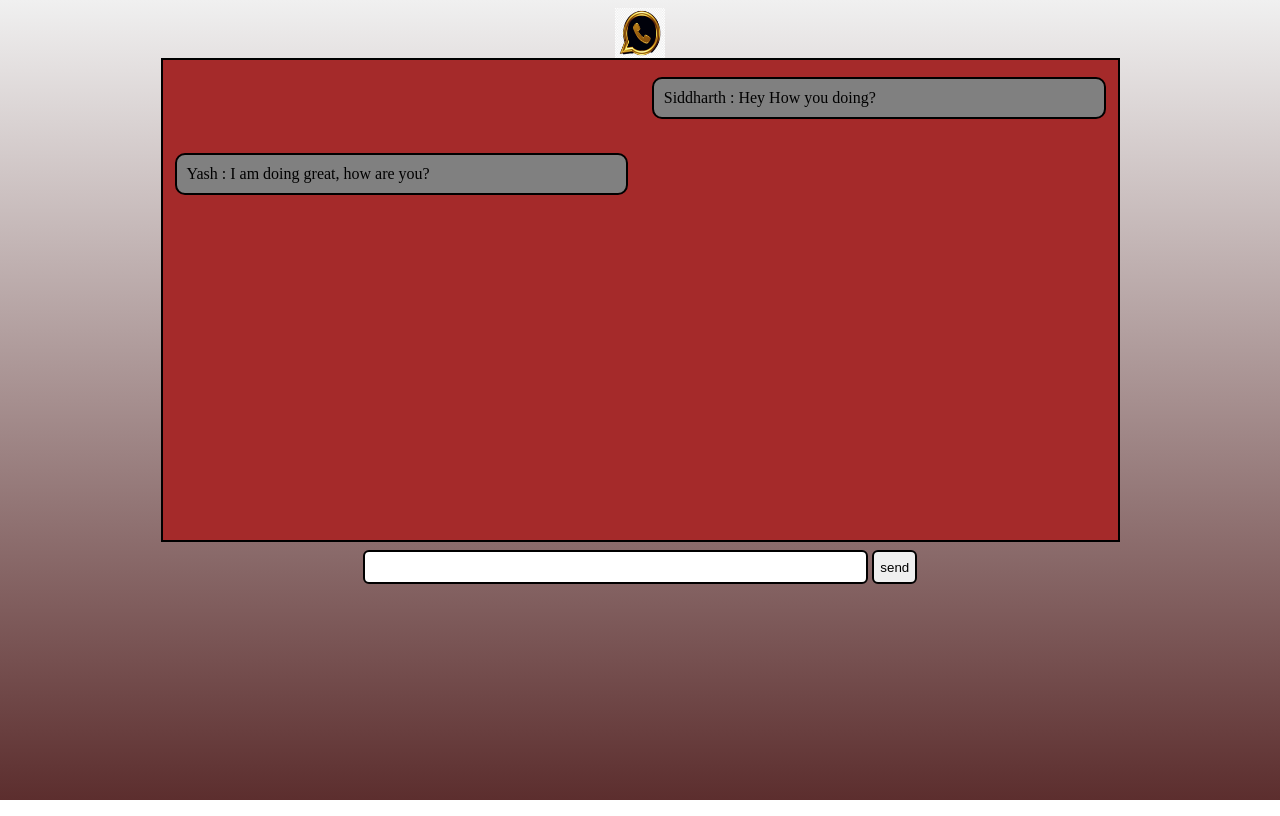
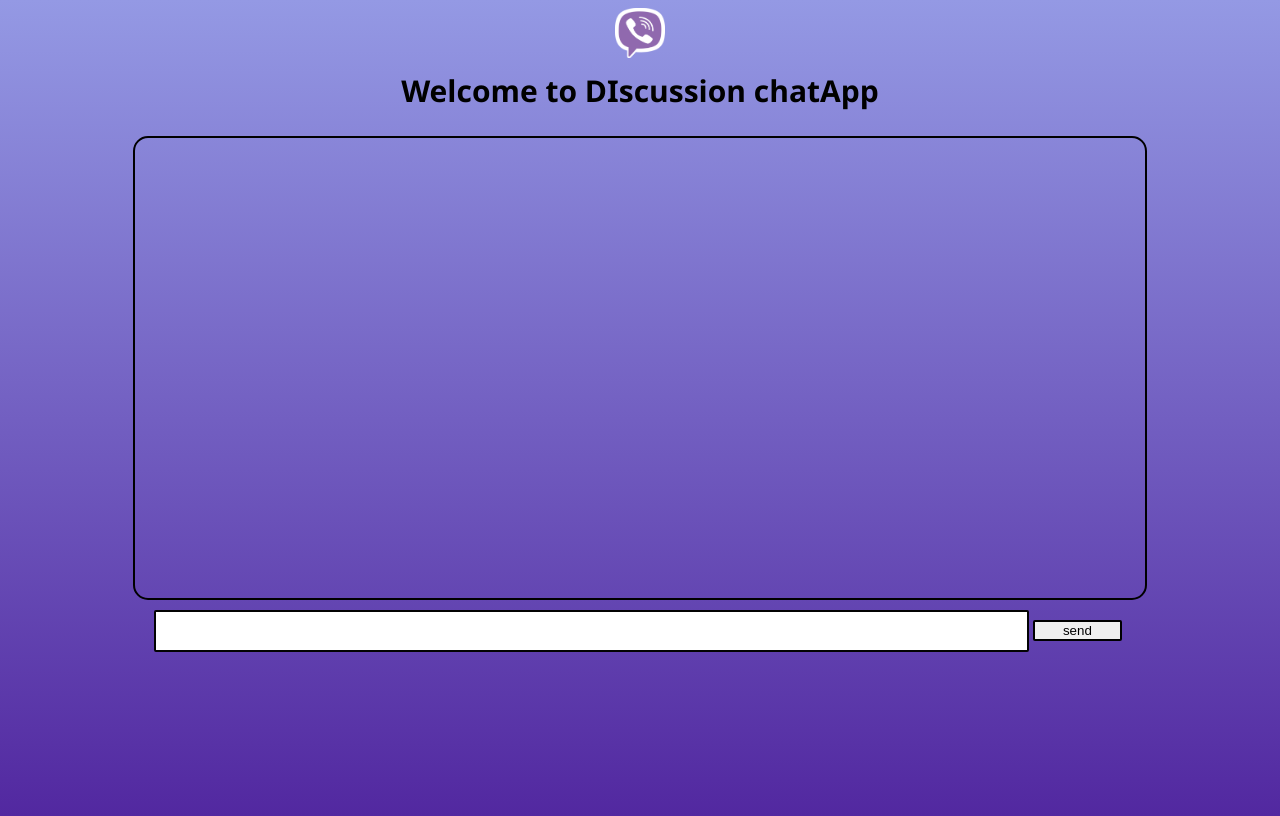
Before and after one commit to S1ddharthPa1gwar/ChatAppClone, a plain HTML site: page index.html in a window 1280 px wide. Drawn offline with nearby package versions, Linux system fonts and the light colour scheme.

Commit message:
my commit

```diff
--- a/css/style.css
+++ b/css/style.css
@@ -1,52 +1,76 @@
-.logo{
-    display : block;
-    margin : auto;
-    width : 50px;
-    height : 50px;
+body{
+    height: 100vh;
+    background-image: linear-gradient(rgb(148, 153, 228),rgb(82, 40, 160)) ;
 }
 
-body{
-    background-image : linear-gradient(rgb(240, 240, 240),rgb(92, 46, 46));
+.logo {
+    display: block;
+    margin: auto;
+    width: 50px;
+    height: 50px;
+}
 
+h1{
+    margin-top: 12px;
+    font-size: 30px;
+    font-family: 'Segoe UI', Tahoma, Geneva, Verdana, sans-serif;
+    text-align: center;
 }
-.container{
-    max-width: 955px;
-    background-color: brown;
+
+.container {
+    max-width: 950px;
     border: 2px solid black;
     margin: auto;
-    height: 60vh;
-    overflow-y: auto;
-    margin-bottom: 8px;
+    height: 50vh;
+    padding: 30px;
+    overflow-y: auto ;
+    margin-bottom: 10px;
+    border-radius: 15px;
 }
-.message{
+
+.message {
     background-color: grey;
-    width: 45%;
-    padding: 10px;
-    margin: 17px 12px;
+    width: 24%;
+    padding: 5px;
+    margin: 10px 8px;
     border: 2px solid black;
     border-radius: 10px;
 }
-.left{
+
+.left {
     float: left;
     clear: both;
 }
-.right{
+
+.right {
     float: right;
     clear: both;
 }
+
 #send-container{
+    text-align: center;
+    max-width: 985px;
     display: block;
-    text-align  : center;
+    margin: auto;
+    width: 100%;
+    display: flex;
+    justify-content: center;
+    align-items: center;
 }
-#messageInp{
-    width: 40%;
-    border : 2px solid black;
-    border-radius: 6px;
-    height: 34px;
+
+#messageInp {
+    width:88%;
+    border: 2px solid rgb(3, 3, 3);
+    border-radius: 2px;
+    height: 36px;
+    font-size: 22px;
 }
+
 .btn{
+    margin: 4px;
+    width: 9%;
     cursor: pointer;
     border: 2px solid black;
-    border-radius: 6px;
-    height: 34px;
+    border-radius: 2px;
+    height: 30 px;
 }
--- a/index.html
+++ b/index.html
@@ -1,25 +1,27 @@
-<DOCTYPE html>
-<htnml lang="en">
+<!DOCTYPE html>
+<html lang="en">
 <head>
     <meta charset="UTF-8">
+    <meta http-equiv="X-UA-Compatible" content="IE=edge">
     <meta name="viewport" content="width=device-width, initial-scale=1.0">
-    <title>ChatApp - Realtime Node Socket.io</title>
-    <sript src="js/client.js"></sript>
+    <title>ChatApp - Real time chatApp</title>
+    <script  defer src="http://localhost:8000/socket.io/socket.io.js"></script>
+    <script defer src="js/client.js"></script>
     <link rel="stylesheet" href="css/style.css">
 </head>
 <body>
     <nav>
-        <img src=WAlogo.png alt="" class="logo">
+        <img src="logo.png" class="logo">
+        <h1>Welcome to DIscussion chatApp</h1>
     </nav>
     <div class="container">
-        <div class="message right">Siddharth : Hey How you doing?</div>
-        <div class="message left">Yash : I am doing great, how are you?</div>
     </div>
+
     <div class="send">
         <form action="#" id="send-container">
-            <input type="text" name="messageInp" id="messageInp">
+            <input type="text" name="message" id="messageInp">
             <button class="btn" type="submit">send</button>
         </form>
     </div>
 </body>
-   </htnml>
+</html>
--- a/js/client.js
+++ b/js/client.js
@@ -0,0 +1,55 @@
+const socket = io('http://localhost:8000');
+
+const form = document.getElementById('send-container');
+const messageInput = document.getElementById('messageInp')
+var audio = new Audio('tone.mp3');
+
+const io = require('socket.io')(8000, {
+    cors: {
+      origin: '*',
+    }
+  });
+
+const messageContainer = document.querySelector(".container")
+// const url = 'https://cors.io/?https://api.webuntis.dk/api/status';
+
+const append = (message, position) => {
+    const messageElement = document.createElement('div');
+    messageElement.innerText = message;
+    messageElement.classList.add('message');
+    messageElement.classList.add(position);
+    messageContainer.append(messageElement);
+    if(position!='right'){
+        audio.play();
+    }
+
+}
+
+form.addEventListener('submit', (e) => {
+    e.preventDefault();
+    const message = messageInput.value;
+    append('You : ${message}','right');
+    socket.emit('send',message);
+    messageInput.value= ''
+})
+
+// const io = require('socket.io')(8000, {
+//     cors: {
+//       origin: '*',
+//     }
+//   });
+
+const name = prompt("Enter your name to join");
+socket.emit('new-user-joined', name);
+
+socket.on('user-joined', name => {
+    append('${name} joined the chat', 'right')
+})
+
+socket.on('receive', data => {
+    append('${data.name}: ${data.message}', 'left')
+})
+
+socket.on('left', name => {
+    append('${name}left the chat', 'right')
+})
```
Also changed, not shown: nodeServer/index.js (added, +24 -0 lines), nodeServer/package.json (added, +15 -0 lines), README.md (deleted), WAlogo.png (deleted), logo.png (added), 4 other files.
